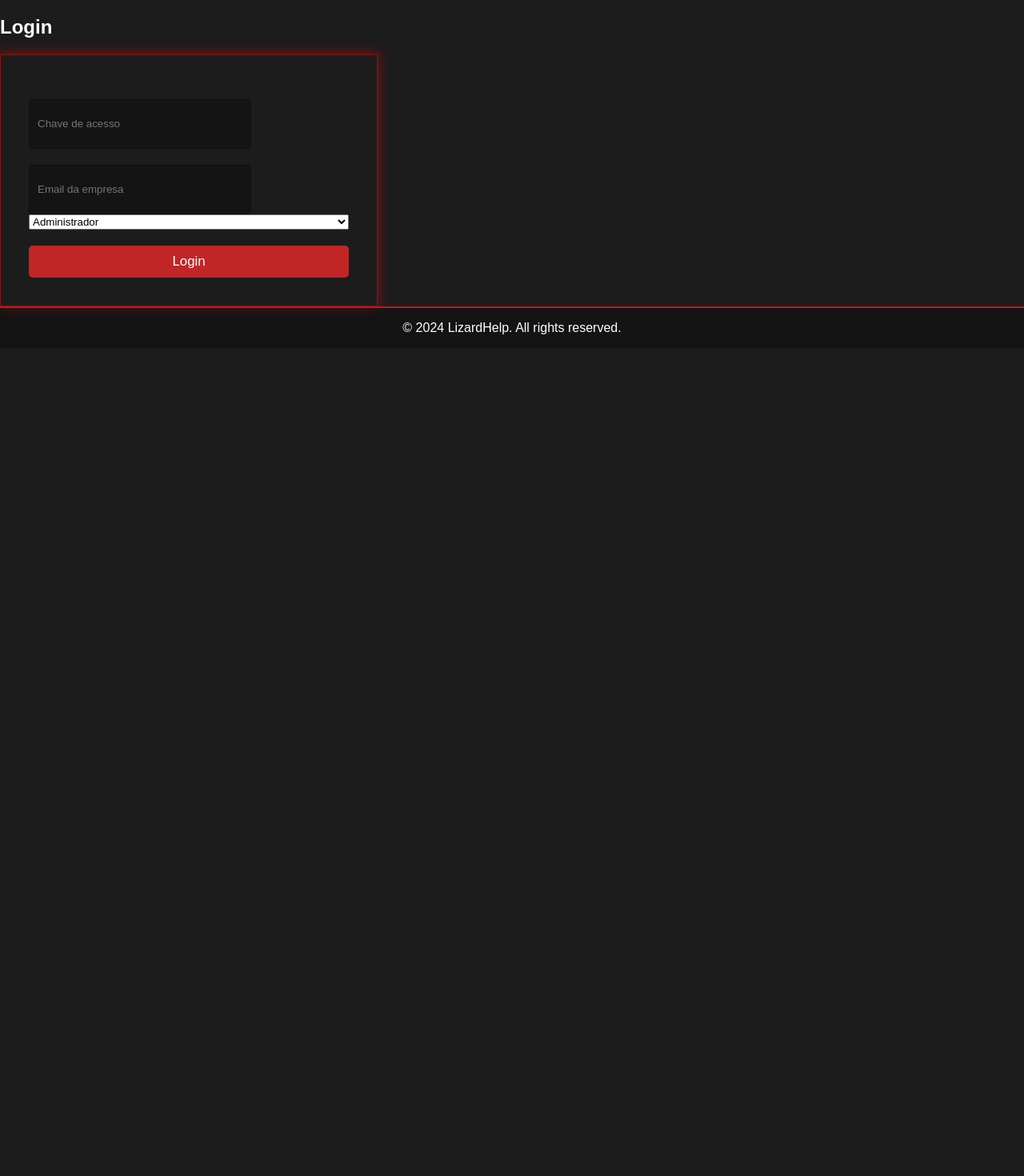
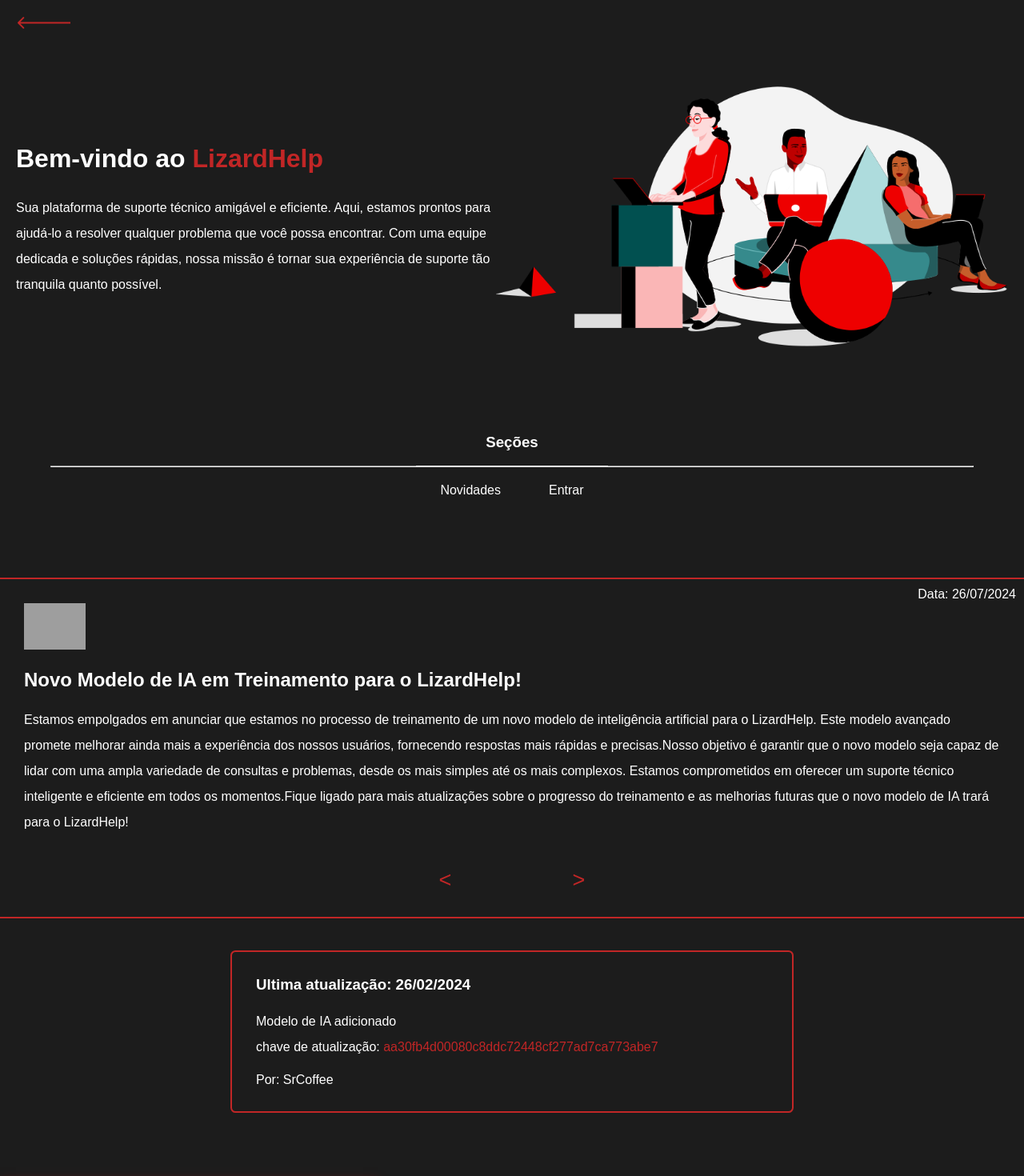
Before and after one commit to MrCoffeeOri/Lizard-Help, a React (Vite) app: page /client in a window 1280 px wide. Shown: the top 1470 px of the page at 80% size. Before the commit the page ends 800 px from the top, so only its background shows below. Built offline with nearby package versions, Linux system fonts and the light colour scheme; grey boxes are pictures that could not be loaded.

Commit message:
client page changes

```diff
--- a/src/css/client.css
+++ b/src/css/client.css
@@ -1,56 +1,95 @@
 #client {
-    .login-container {
-        max-width: 400px;
-        margin: 0 auto;
+    section { margin: 11vh 0; }
+    .colored { color: var(--red-main); }
+    > a {
+        display: flex;
+        align-items: center;
+        position: absolute;
+        top: 20px;
+        left: 20px;
+        transition: 300ms;
+        cursor: pointer;
+        &:hover { transform: translateX(-10px); }
+        &::after {
+            color: var(--red-main);
+            font-size: 0.95pc;
+            margin-left: 7px;
+            visibility: hidden;
+            content: "Voltar ao início";
+        }
+        &:hover::after { visibility: visible; }
+    }
+    p { line-height: 4vh; }
+    #wellcome {
+        display: flex;
+        align-items: center;
         padding: 20px;
-        background-color: var(--card-background);
-        border-radius: 8px;
-      }
-
-    .login-title {
+        h2 { font-size: 2pc; }
+        img {
+            width: 50vw;
+        }
+    }
+    #jump {
         text-align: center;
-        margin-bottom: 20px;
+        hr { width: 90vw; }
+        div { padding: 12px; }
+        a {
+            padding: 20px 30px;
+            border-top: 2px solid white;
+            &:hover { border-top: 2px solid var(--red-main); }
+        }
     }
-
-    .login-form {
-        display: flex;
-        flex-direction: column;
-    }
-
-    .login-form label {
-        margin-bottom: 5px;
-    }
-
-    .login-form input,
-    .login-form select {
-        width: 100%;
-        padding: 10px;
-        margin-bottom: 15px;
-        border-radius: 5px;
-        background-color: transparent;
-        border: 1px solid var(--green-main);
-        color: white;
-    }
-
-    .login-form select {
-        appearance: none; /* Remove default arrow icon */
-    }
-
-    .login-form button {
-        padding: 10px;
-        border: none;
-        border-radius: 5px;
-        background-color: var(--red-main);
-        color: white;
-        cursor: pointer;
-    }
-
-    .login-form button:hover {
-        background-color: var(--red-main-darker);
-    }
-
-    .error-message {
-        color: var(--red-others);
-        margin-top: 5px;
+    #news {
+        #display, #lastUpdate { padding: 30px; }
+        #display {
+            position: relative;
+            border-top: 2px solid var(--red-main);
+            border-bottom: 2px solid var(--red-main);
+            > span {
+                position: absolute;
+                top: 10px;
+                right: 10px;
+            }
+            img { width: 6vw; }
+            div {
+                margin: 5vh auto 0 auto;
+                width: 15%;
+                display: flex;
+                justify-content: space-between;
+                align-items: center;
+                span {
+                    display: flex;
+                    align-items: center;
+                    transition: 200ms;
+                    cursor: pointer;
+                    font-size: 1.7pc;
+                    color: var(--red-main);
+                }
+                span:first-of-type:hover {
+                    transform: translateX(-5px);
+                    &::after {
+                        color: var(--red-main);
+                        font-size: 0.95pc;
+                        margin-left: 7px;
+                        content: "Anteriror";
+                    }
+                }
+                span:last-of-type:hover {
+                    transform: translateX(5px);
+                    &::before {
+                        color: var(--red-main);
+                        font-size: 0.95pc;
+                        margin-right: 7px;
+                        content: "Proximo";
+                    }
+                }
+            }
+        }
+        #lastUpdate {
+            border-radius: .4rem;
+            margin: 5vh auto;
+            width: 50vw;
+            border: 2px solid var(--red-main);
+        }
     }
 }
--- a/src/css/main.css
+++ b/src/css/main.css
@@ -1,6 +1,7 @@
 @import url(landing.css);
 @import url(start.css);
 @import url(error.css);
+@import url(client.css);
 
 :root {
     --red-main: #c12626;
@@ -27,7 +28,7 @@ body {
     background-color: var(--background);
 }
 
-input {
+input, select {
     outline: none;
     border: none;
 }
@@ -40,6 +41,7 @@ input {
     padding: 35px;
     display: flex;
     flex-direction: column;
+    align-items: center;
     max-width: 400px;
     border: 1px solid var(--red-main-darker);
     box-shadow: 0 0 13px 1px var(--red-main-darker);
@@ -50,25 +52,32 @@ input {
     input {
         width: 20vw;
         height: 5vh;
+        &:not(:placeholder-shown) {
+            border: 1px solid var(--green-main);
+        }
+    }
+    select {
+        height: 8vh;
+        width: 21.6vw;
+    }
+    input, select {
+        margin-top: 20px;
+        transition: 300ms;
         padding: 10px;
-        margin-top: 20px;
         border-radius: 5px;
         background-color: var(--card-background);
         border: 1px solid var(--card-background);
         color: white;
-        transition: 300ms;
         &:hover, &:focus {
             border-bottom: 1px solid var(--red-main);
         }
-        &:not(:placeholder-shown) {
-            border: 1px solid var(--green-main);
-        }
     }
     button {
+        width: 21vw;
         margin-top: 20px;
         padding: 10px 20px;
         border: none;
-        border-radius: 5px;
+        border-radius: 1rem;
         background-color: var(--red-main);
         color: white;
         cursor: pointer;
--- a/src/css/start.css
+++ b/src/css/start.css
@@ -6,7 +6,7 @@
         justify-content: space-around;
         align-items: center;
     }
-    img {
+    #logo {
         margin: 5vh 0;
         width: 10vw;
     }
--- a/src/main.tsx
+++ b/src/main.tsx
@@ -1,4 +1,4 @@
-import React, {useContext } from 'react'
+import React from 'react'
 import ReactDOM from 'react-dom/client'
 import { createBrowserRouter, RouterProvider } from 'react-router-dom'
 import Landing from './pages/Landing'
--- a/src/pages/Client.tsx
+++ b/src/pages/Client.tsx
@@ -1,4 +1,5 @@
 import React from 'react'
+import { Link } from 'react-router-dom';
 import { handleCorrection, RegexCorrections } from '../formCorrection';
 
 export default function Client() {
@@ -8,8 +9,43 @@ export default function Client() {
 
   return (
     <div id='client'>
-      <h2>Login</h2>
-      <form  className='form' onSubmit={handleSubmit}>
+      <Link to="/">
+        <svg width="70" height="15" viewBox="0 0 66 15" fill="none" xmlns="http://www.w3.org/2000/svg"><path d="M0.289109 6.79289C-0.101415 7.18342 -0.101415 7.81658 0.289109 8.20711L6.65307 14.5711C7.04359 14.9616 7.67676 14.9616 8.06728 14.5711C8.45781 14.1805 8.45781 13.5474 8.06728 13.1569L2.41043 7.5L8.06728 1.84315C8.45781 1.45262 8.45781 0.819456 8.06728 0.428932C7.67676 0.0384079 7.04359 0.0384079 6.65307 0.428932L0.289109 6.79289ZM66.0039 6.5L0.996216 6.5V8.5L66.0039 8.5V6.5Z" fill="#c12626"/></svg>
+      </Link>
+      <section id='wellcome'>
+        <div>
+          <h2>Bem-vindo ao <span className='colored'>LizardHelp</span></h2>
+          <p>Sua plataforma de suporte técnico amigável e eficiente. Aqui, estamos prontos para ajudá-lo a resolver qualquer problema que você possa encontrar. Com uma equipe dedicada e soluções rápidas, nossa missão é tornar sua experiência de suporte tão tranquila quanto possível.</p>
+        </div>
+        <img src="/clients.png" alt="" />
+      </section>
+      <section id='jump'>
+        <h3>Seções</h3>
+        <hr />
+        <div>
+          <a href="#news">Novidades</a>
+          <a href="#news">Entrar</a>
+        </div>
+      </section>
+      <section id='news'>
+        <div id='display'>
+          <span>Data: 26/07/2024</span>
+          <img src="https://www.redhat.com/rhdc/managed-files/RHELAI_tech_icon.svg" alt="" />
+          <h2>Novo Modelo de IA em Treinamento para o LizardHelp!</h2>
+          <p>Estamos empolgados em anunciar que estamos no processo de treinamento de um novo modelo de inteligência artificial para o LizardHelp. Este modelo avançado promete melhorar ainda mais a experiência dos nossos usuários, fornecendo respostas mais rápidas e precisas.Nosso objetivo é garantir que o novo modelo seja capaz de lidar com uma ampla variedade de consultas e problemas, desde os mais simples até os mais complexos. Estamos comprometidos em oferecer um suporte técnico inteligente e eficiente em todos os momentos.Fique ligado para mais atualizações sobre o progresso do treinamento e as melhorias futuras que o novo modelo de IA trará para o LizardHelp!</p>
+          <div>
+            <span>&lt;</span>
+            <span>&gt;</span>
+          </div>
+        </div>
+        <div id='lastUpdate'>
+          <h3 style={{ marginTop: 0 }}>Ultima atualização: 26/02/2024</h3>
+          <p>Modelo de IA adicionado <br />
+          chave de atualização: <span className='colored'><a target='_blank' href="https://github.com/MrCoffeeOri/LizardChat/commit/aa30fb4d00080c8ddc72448cf277ad7ca773abe">aa30fb4d00080c8ddc72448cf277ad7ca773abe7</a></span></p>
+          <span>Por: SrCoffee</span>
+        </div>
+      </section>
+      <form className='form' onSubmit={handleSubmit}>
         <input
           type="text"
           id="token"
--- a/src/pages/Start.tsx
+++ b/src/pages/Start.tsx
@@ -15,7 +15,7 @@ export default function Start() {
 
   return (
     <div id='start'>
-      <img src="./logoName.webp" alt="" />
+      <img id='logo' src="./logoName.webp" alt="" />
       <div>
         <form className='form' onSubmit={handleSubmit}>
           <img src="./logo.webp" alt="" />
```
Also changed, not shown: public/clients.png (added).
